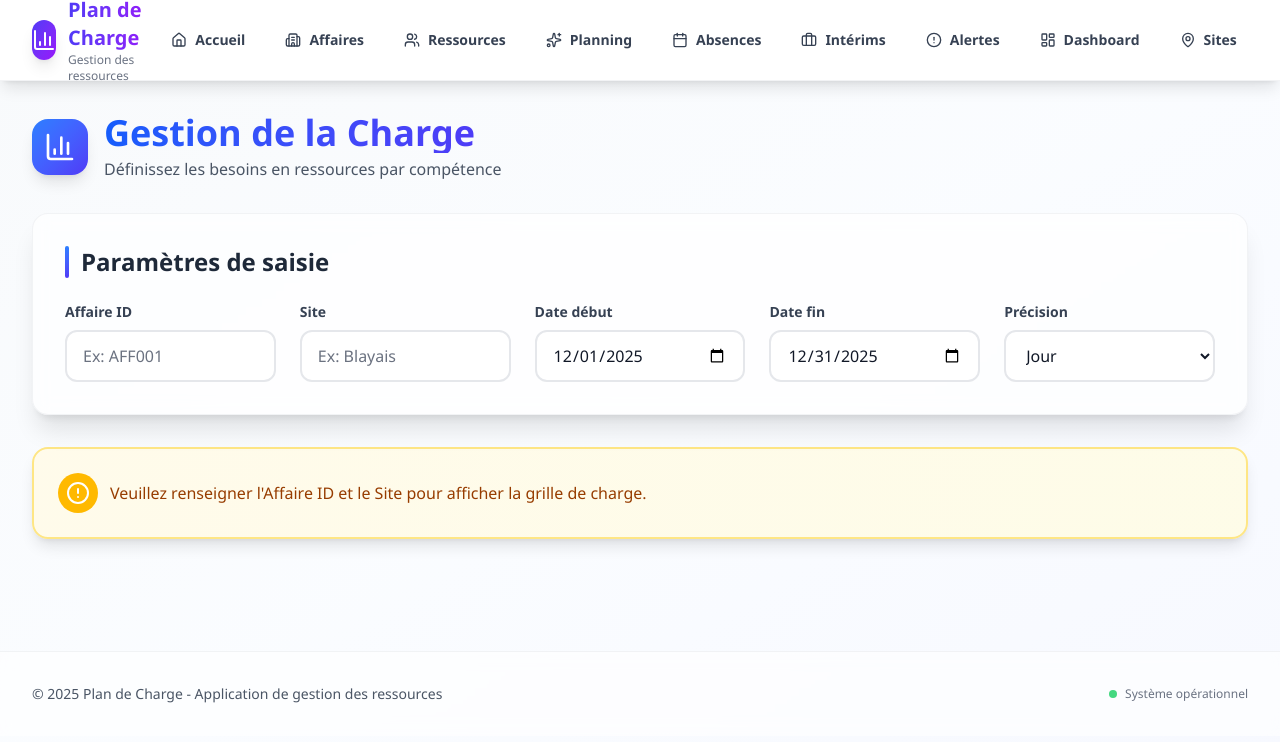
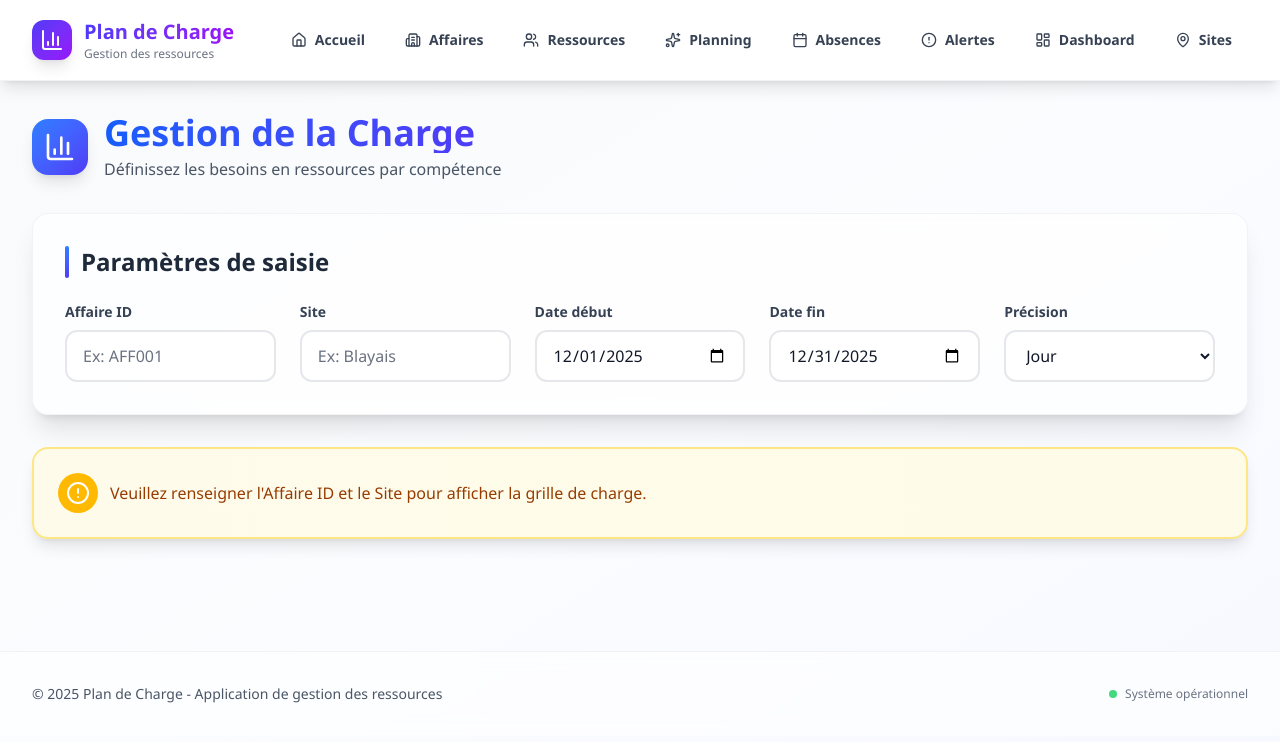
Before and after one commit to Fred49680/PDC, a Next.js app in the folder plan-de-charge-web/: page /charge in a window 1280 px wide. Shown: the top 742 px of the page. Built offline with nearby package versions, Linux system fonts and the light colour scheme.

Commit message:
feat: Retirer l'onglet IntÃ©rims de la barre de navigation

```diff
--- a/plan-de-charge-web/src/components/Common/Layout.tsx
+++ b/plan-de-charge-web/src/components/Common/Layout.tsx
@@ -5,7 +5,7 @@ import Link from 'next/link'
 import { usePathname } from 'next/navigation'
 import {
   BarChart3, Users, Calendar, LayoutDashboard, Home, Building2,
-  MapPin, Target, AlertCircle, Menu, X, Sparkles, Briefcase
+  MapPin, Target, AlertCircle, Menu, X, Sparkles
 } from 'lucide-react'
 import { InstallPWA } from '@/components/UI/InstallPWA'
 
@@ -23,7 +23,6 @@ export function Layout({ children }: LayoutProps) {
     { href: '/ressources', label: 'Ressources', icon: Users, color: 'from-green-500 to-emerald-600' },
     { href: '/planning2', label: 'Planning', icon: Sparkles, color: 'from-indigo-500 to-purple-600' },
     { href: '/absences', label: 'Absences', icon: Calendar, color: 'from-purple-500 to-indigo-600' },
-    { href: '/interims', label: 'Intérims', icon: Briefcase, color: 'from-purple-500 to-pink-600' },
     { href: '/alertes', label: 'Alertes', icon: AlertCircle, color: 'from-orange-500 to-amber-600' },
     { href: '/dashboard', label: 'Dashboard', icon: LayoutDashboard, color: 'from-orange-500 to-amber-600' },
     { href: '/admin/sites', label: 'Sites', icon: MapPin, color: 'from-blue-500 to-cyan-600' },
```
